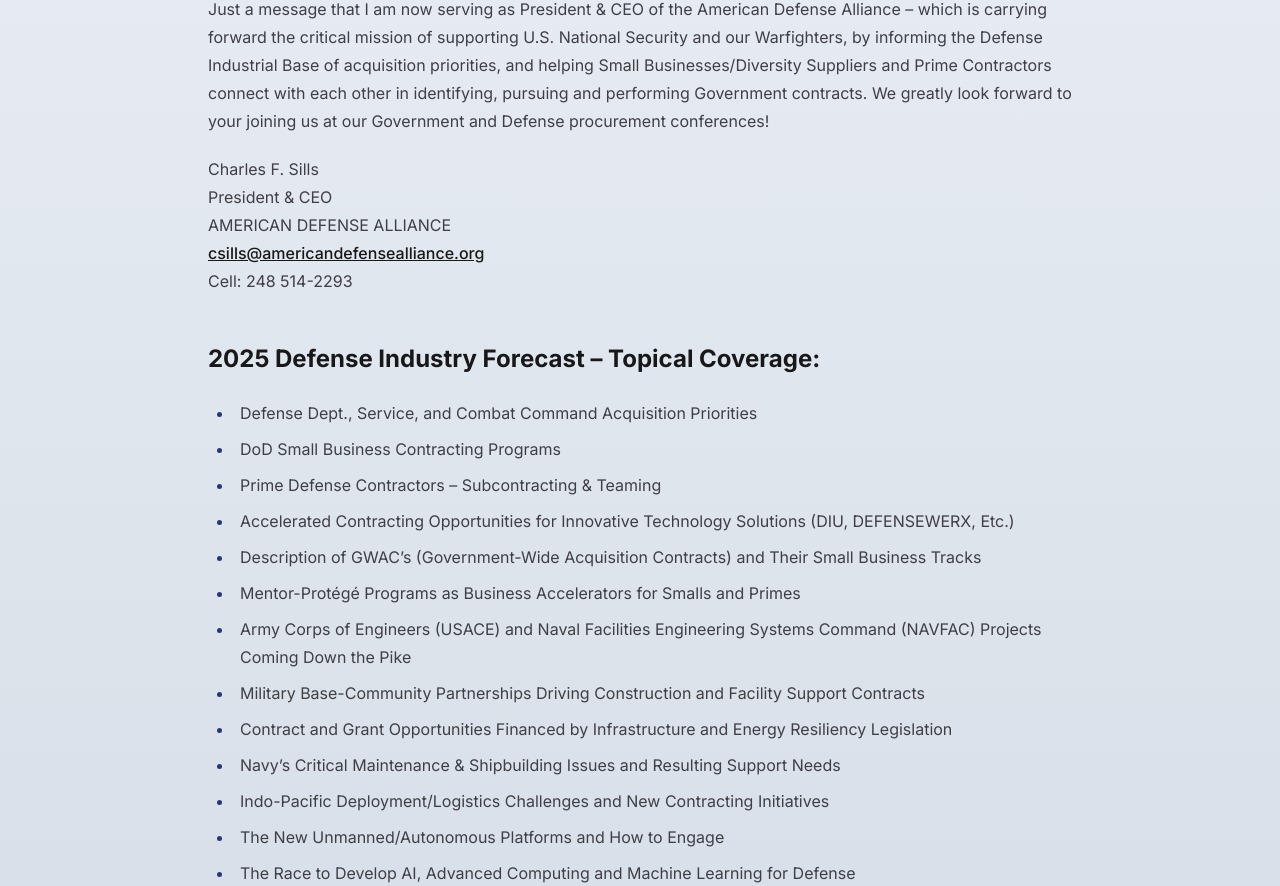
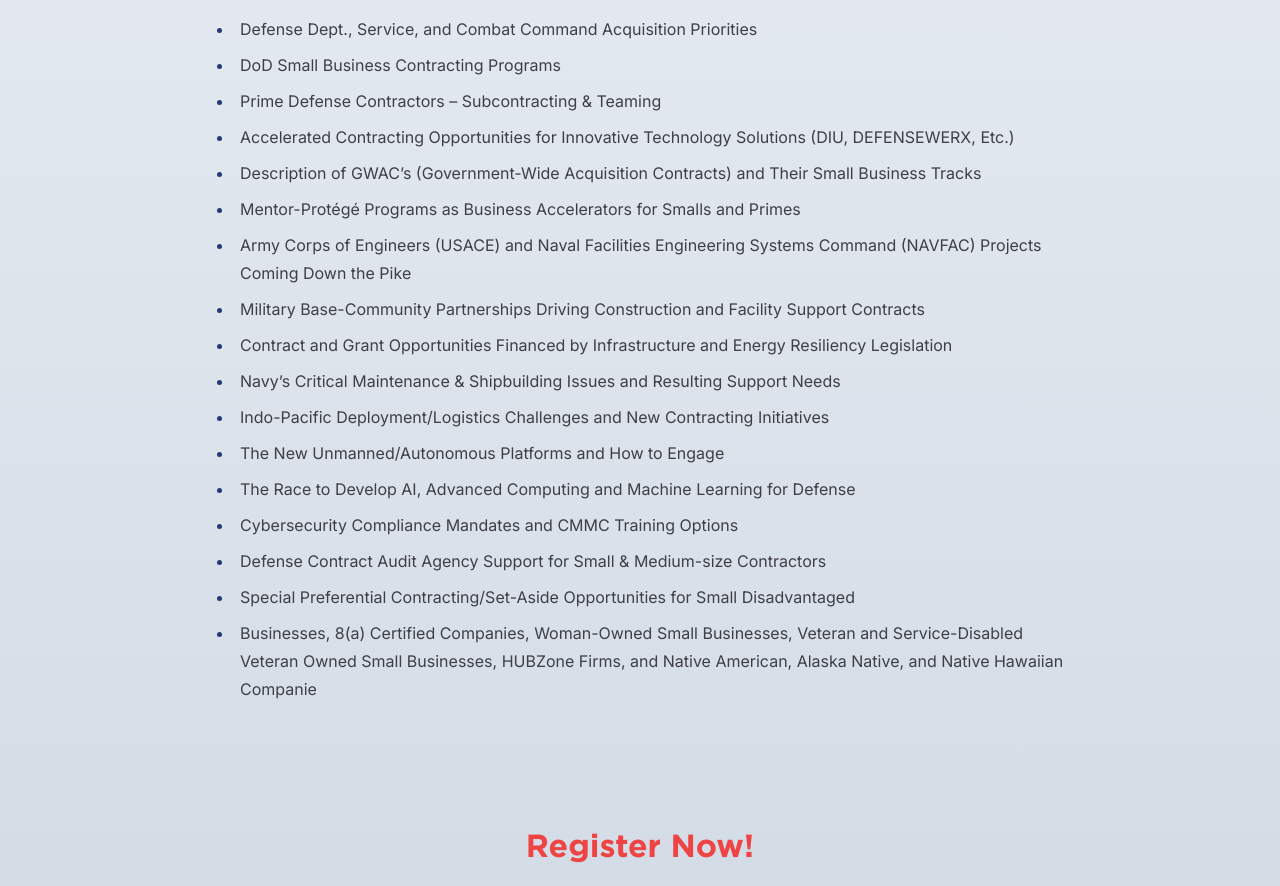
Before and after one commit to masonym/ada-website, a Next.js app: page /events/2025-defense-industry-forecast in a window 1280 px wide. Shown: the part 1217-2103 px from the top of the page. Built offline with nearby package versions, Linux system fonts and the light colour scheme.

Commit message:
Updated event text for 2025 DIF

```diff
--- a/src/constants/events.ts
+++ b/src/constants/events.ts
@@ -11,22 +11,6 @@ export const EVENTS = [
       <br></br>
 
       Conference attendees will have the chance to hear about the latest purchasing opportunities from Program Managers, Contracting Officers and Small Business Program Directors from across the Defense Dept., and from Army, Navy, Air Force, Marine Corps and Space Force commands and installations – and from Prime Defense Contractors.
-
-      <br></br>
-      ​
-
-      To colleagues and friends –
-
-      <br></br>
-
-      Just a message that I am now serving as President & CEO of the American Defense Alliance – which is carrying forward the critical mission of supporting U.S. National Security and our Warfighters, by informing the Defense Industrial Base of acquisition priorities, and helping Small Businesses/Diversity Suppliers and Prime Contractors connect with each other in identifying, pursuing and performing Government contracts.  We greatly look forward to your joining us at our Government and Defense procurement conferences!
-      </p>
-     <p>
-        Charles F. Sills<br>
-        President & CEO<br>
-        AMERICAN DEFENSE ALLIANCE<br>
-        <a href="mailto:csills@americandefensealliance.org">csills@americandefensealliance.org</a><br>
-        Cell: 248 514-2293
       </p>
       <h2>2025 Defense Industry Forecast – Topical Coverage:</h2>
       <ul>
```
